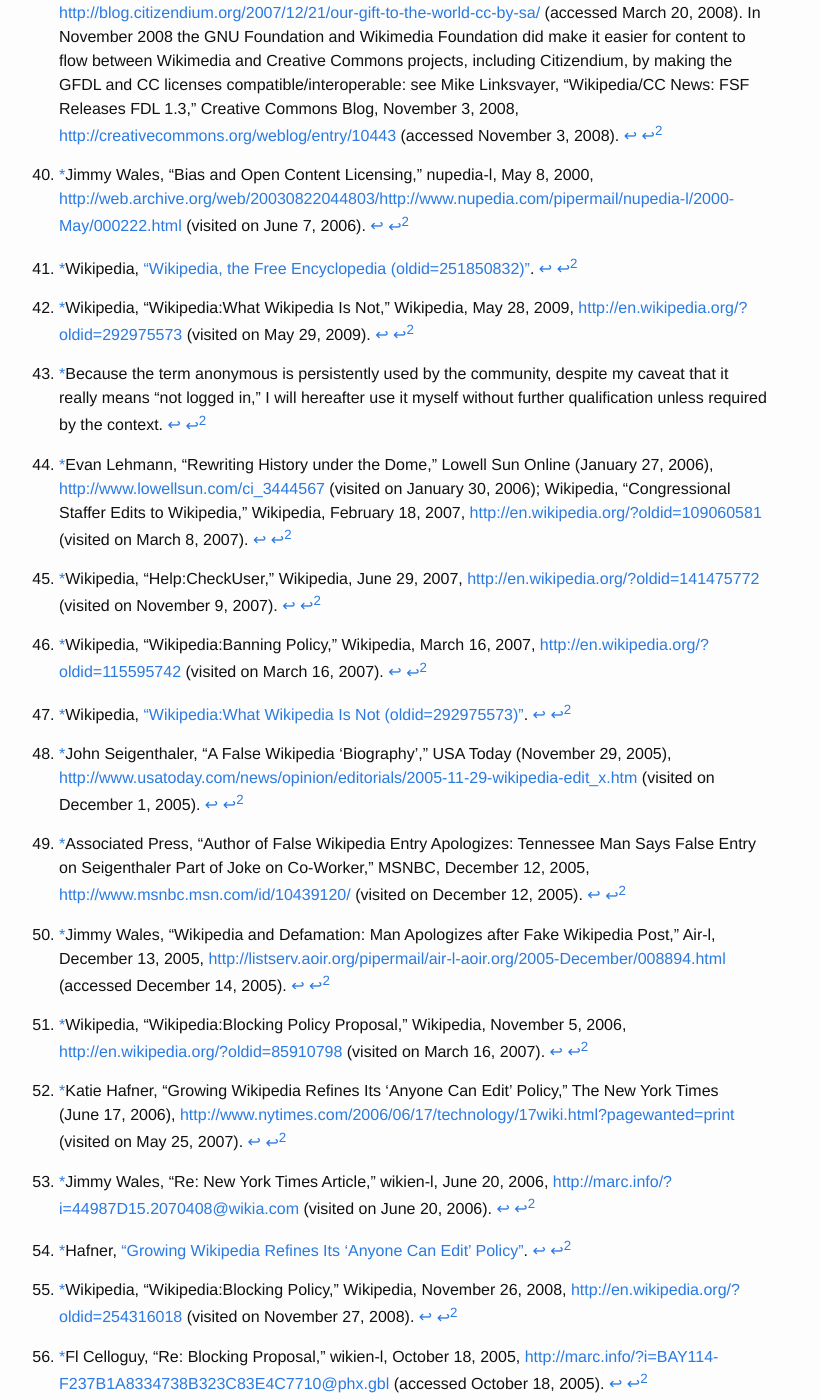
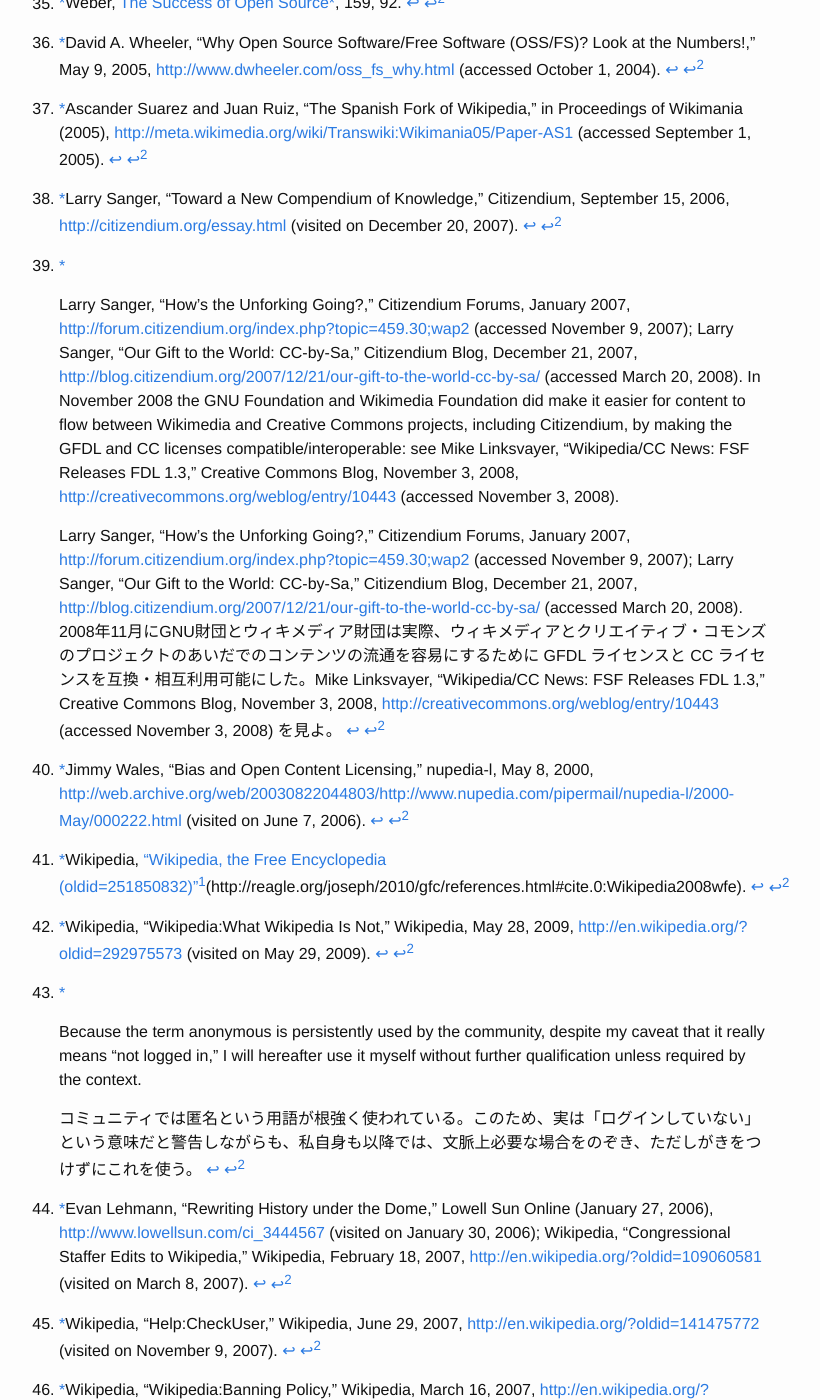
Before and after one commit to good-faith-collaboration-ja/good-faith-collaboration-ja.github.io, a Jekyll site: the page built from ch4/gfc-ja-ch4.md, in a window 1280 px wide and 1400 px high, scrolled down 34313 px. Shown: the whole window, without its empty margins (241-1061 px from the left). Built offline with Jekyll 4.4.1, drawn with Linux system fonts in a browser that asks for light colours; some of the changed text lies outside the part shown.

Commit message:
Footnotes etc

```diff
--- a/ch4/gfc-ja-ch4.md
+++ b/ch4/gfc-ja-ch4.md
@@ -519,13 +519,13 @@
 
 [^9]: [\*](http://reagle.org/joseph/2010/gfc/chapter-4.html#enmark-330)Samuel Bowles and Herbert Gintis, “The Moral Economy of Communities: Structured Populations and the Evolution of Pro-Social Norms,” Evolution & Human Behavior 19, number 1 (1998): 3–25, <http://www.umass.edu/preferen/gintis/prosocial.pdf> (visited on December 11, 2006); Lee Sproull, Caryn A. Conley, and Jae Yun Moon, “Prosocial Behavior on the Net,” chapter 6 in The Social Net: the Social Psychology of the Internet, ed. Yair Amichahi-Hamburger (Oxford: Oxford University Press, 2004), 139–162, [http://pages.stern.nyu.edu/\~cconley/Prosocial.pdf](http://pages.stern.nyu.edu/%7Ecconley/Prosocial.pdf) (visited on April 24, 2003).
 
-[^10]: [\*](http://reagle.org/joseph/2010/gfc/chapter-4.html#enmark-331)Reagle, [“Open Content Communities”](http://reagle.org/joseph/2010/gfc/references.html#cite.0:Reagle2004occ); Joseph Reagle, “Open Communities and Closed Law,” in In the Shade of the Commons -Towards a Culture of Open Networks, ed. Lipika Bansal, Paul Keller, and Geert Lovink (Waag Society Amsterdam, December 2006), 165–167, <http://reagle.org/joseph/2006/10/10-open-community-closed-law> (visited on January 23, 2007).
+[^10]: [\*](http://reagle.org/joseph/2010/gfc/chapter-4.html#enmark-331)Reagle, [“Open Content Communities”](/ch4/gfc-ja-ch4.html#fn:7)[^7][\*](http://reagle.org/joseph/2010/gfc/references.html#cite.0:Reagle2004occ); Joseph Reagle, “Open Communities and Closed Law,” in In the Shade of the Commons -Towards a Culture of Open Networks, ed. Lipika Bansal, Paul Keller, and Geert Lovink (Waag Society Amsterdam, December 2006), 165–167, <http://reagle.org/joseph/2006/10/10-open-community-closed-law> (visited on January 23, 2007).
 
 [^11]: [\*](http://reagle.org/joseph/2010/gfc/chapter-4.html#enmark-332)Richard M. Stallman, “The Free Software Definition,” GNU, 2005, <http://www.gnu.org/philosophy/free-sw.html> (visited on April 5, 2006); OSI, “The Open Source Definition,” OSI, July 24, 2006, <http://www.opensource.org/docs/definition.php> (visited on November 7, 2007); Freedom Defined, “Definition of Free Cultural Works”, Freedom Defined, December 1, 2008, <http://freedomdefined.org/Definition> (accessed July 7, 2009).
 
-[^12]: [\*](http://reagle.org/joseph/2010/gfc/chapter-4.html#enmark-333)See Chris Dibona, Sam Ockman, and Mark Stone, Open Sources: Voices from the Open Source Revolution (Sebastopol, CA: O’Reilly, 1999), <http://oreilly.com/catalog/opensources/book/toc.html> (visited on December 10, 2005); Sam Williams, Free as in Freedom: Richard Stallman’s Crusade for Free Software (Sebastopol, CA: O’Reilly, 2002), <http://oreilly.com/openbook/freedom/index.html> (visited on April 29, 2004); Weber, [The Success of Open Source](http://reagle.org/joseph/2010/gfc/references.html#cite.0:Weber2004sos); Samir Chopra and Scott Dexter, Decoding Liberation: the Promise of Free and Open Source Software (New York: Routledge, 2007), [http://www.sci.brooklyn.cuny.edu/\~bcfoss/DL/](http://www.sci.brooklyn.cuny.edu/%7Ebcfoss/DL/) (accessed November 30, 2007).
+[^12]: [\*](http://reagle.org/joseph/2010/gfc/chapter-4.html#enmark-333)See Chris Dibona, Sam Ockman, and Mark Stone, Open Sources: Voices from the Open Source Revolution (Sebastopol, CA: O’Reilly, 1999), <http://oreilly.com/catalog/opensources/book/toc.html> (visited on December 10, 2005); Sam Williams, Free as in Freedom: Richard Stallman’s Crusade for Free Software (Sebastopol, CA: O’Reilly, 2002), <http://oreilly.com/openbook/freedom/index.html> (visited on April 29, 2004); Weber, [The Success of Open Source](/ch3/gfc-ja-ch3.html#fn:9)[\*](http://reagle.org/joseph/2010/gfc/references.html#cite.0:Weber2004sos); Samir Chopra and Scott Dexter, Decoding Liberation: the Promise of Free and Open Source Software (New York: Routledge, 2007), [http://www.sci.brooklyn.cuny.edu/\~bcfoss/DL/](http://www.sci.brooklyn.cuny.edu/%7Ebcfoss/DL/) (accessed November 30, 2007).
 
-[^13]: [\*](http://reagle.org/joseph/2010/gfc/chapter-4.html#enmark-334)Williams, [Free as in Freedom](http://reagle.org/joseph/2010/gfc/references.html#cite.0:Williams2002faf).
+[^13]: [\*](http://reagle.org/joseph/2010/gfc/chapter-4.html#enmark-334)Williams, [Free as in Freedom](/ch4/gfc-ja-ch4.html#fn:12)[^12](http://reagle.org/joseph/2010/gfc/references.html#cite.0:Williams2002faf).
 
 [^14]: [\*](http://reagle.org/joseph/2010/gfc/chapter-4.html#enmark-335)Richard M. Stallman, “The GNU Project,” GNU, June 16, 2005, <http://www.gnu.org/gnu/thegnuproject.html> (visited on April 5, 2006).
 
@@ -533,19 +533,23 @@
 
 [^16]: [\*](http://reagle.org/joseph/2010/gfc/chapter-4.html#enmark-337)Jimmy Wales quoted in Stacy Schiff, “Know It All: Can Wikipedia Conquer Expertise?,” The New Yorker (July 31, 2006): 3, <http://www.newyorker.com/archive/2006/07/31/060731fa_fact> (visited on August 16, 2006); referring to Eric Raymond, “The Cathedral and the Bazaar,” 1997, [http://www.catb.org/\~esr/writings/cathedral-bazaar/](http://www.catb.org/%7Eesr/writings/cathedral-bazaar/) (visited on April 29, 2004).
 
-[^17]: [\*](http://reagle.org/joseph/2010/gfc/chapter-4.html#enmark-338)Wales, [“Statement of Principles (oldid=89244123)”](http://reagle.org/joseph/2010/gfc/references.html#cite.0:Wales2001sp).
+[^17]: [\*](http://reagle.org/joseph/2010/gfc/chapter-4.html#enmark-338)Wales, [“Statement of Principles (oldid=89244123)”](/ch4/gfc-ja-ch4.html#fn:6)[^6](http://reagle.org/joseph/2010/gfc/references.html#cite.0:Wales2001sp).
 
-[^18]: [\*](http://reagle.org/joseph/2010/gfc/chapter-4.html#enmark-339)Eric Raymond, quoted in Schiff, [“Know It All”](http://reagle.org/joseph/2010/gfc/references.html#cite.0:Schiff2006kia), 8.
+[^18]: [\*](http://reagle.org/joseph/2010/gfc/chapter-4.html#enmark-339)Eric Raymond, quoted in Schiff, [“Know It All”](/ch4/gfc-ja-ch4.html#fn:16)[^16][\*](http://reagle.org/joseph/2010/gfc/references.html#cite.0:Schiff2006kia), 8.
 
 [^19]: [\*](http://reagle.org/joseph/2010/gfc/chapter-4.html#enmark-340)dharma, “Agreed,” Kuro5hin, December 30, 2004, <http://www.kuro5hin.org/story/2004/12/30/142458/25> (visited on December 31, 2004).
 
-[^20]: [\*](http://reagle.org/joseph/2010/gfc/chapter-4.html#enmark-341)Stalder, [“On the Differences between Open Source and Open Culture”](http://reagle.org/joseph/2010/gfc/references.html#cite.0:Stalder2006odb).
+[^20]: [\*](http://reagle.org/joseph/2010/gfc/chapter-4.html#enmark-341)Stalder, [“On the Differences between Open Source and Open Culture”](/ch3/gfc-ja-ch3.html#fn:36)[\*](http://reagle.org/joseph/2010/gfc/references.html#cite.0:Stalder2006odb).
 
 [^21]: [\*](http://reagle.org/joseph/2010/gfc/chapter-4.html#enmark-342)Lawrence Lessig, Free Culture: How Big Media Uses Technology and the Law to Lock down Culture and Control Creativity (New York: Penguin Press, 2004), <http://download.nowis.com/index.cfm?phile=FreeCulture.html> (visited on April 17, 2006); a history of Creative Commons and the free culture movement is presented by David Bollier, Viral Spiral: How the Commoners Built a Digital Republic of Their Own (New York: New Press, 2009).
 
-[^22]: [\*](http://reagle.org/joseph/2010/gfc/chapter-4.html#enmark-343)Meatball, [“MeatballBackgrounder”](http://reagle.org/joseph/2010/gfc/references.html#cite.0:Meatball2006mer); Meatball, “FairProcess,” Meatball Wiki, November 9, 2007, <http://www.usemod.com/cgi-bin/mb.pl?FairProcess> (accessed November 9, 2007).
+[^22]: [\*](http://reagle.org/joseph/2010/gfc/chapter-4.html#enmark-343)Meatball, [“MeatballBackgrounder”](/ch3/gfc-ja-ch3.html#fn:28)[\*](http://reagle.org/joseph/2010/gfc/references.html#cite.0:Meatball2006mer); Meatball, “FairProcess,” Meatball Wiki, November 9, 2007, <http://www.usemod.com/cgi-bin/mb.pl?FairProcess> (accessed November 9, 2007).
 
-[^23]: [\*](http://reagle.org/joseph/2010/gfc/chapter-4.html#enmark-344)For computers eroding accountability, see Helen Nissenbaum, “Accountability in a Computerized Society,” Science and Engineering Ethics 2, number 2 (1996): 25–42, <http://www.nyu.edu/projects/nissenbaum/papers/accountability.pdf> (accessed November 4, 2006); on furthering accountability, see Shay David, “Opening the Source of Accountability,” First Monday 9, number 11 (November 2004), <http://firstmonday.org/issues/issue9_11/david/index.html> (visited on November 11, 2005); Beth Simone Noveck, “Wiki-Government: How Open-Source Technology Can Make Government Decision-Making More Expert and More Democratic,” Democracy: A Journal of Ideas, number 7 (Winter 2007), <http://www.democracyjournal.org/article.php?ID=6570> (visited on February 14, 2008).
+[^23]: [\*](http://reagle.org/joseph/2010/gfc/chapter-4.html#enmark-344)
+
+    For computers eroding accountability, see Helen Nissenbaum, “Accountability in a Computerized Society,” Science and Engineering Ethics 2, number 2 (1996): 25–42, <http://www.nyu.edu/projects/nissenbaum/papers/accountability.pdf> (accessed November 4, 2006); on furthering accountability, see Shay David, “Opening the Source of Accountability,” First Monday 9, number 11 (November 2004), <http://firstmonday.org/issues/issue9_11/david/index.html> (visited on November 11, 2005); Beth Simone Noveck, “Wiki-Government: How Open-Source Technology Can Make Government Decision-Making More Expert and More Democratic,” Democracy: A Journal of Ideas, number 7 (Winter 2007), <http://www.democracyjournal.org/article.php?ID=6570> (visited on February 14, 2008).
+
+    コンピュータによる説明責任の浸食については、Helen Nissenbaum, “Accountability in a Computerized Society,” Science and Engineering Ethics 2, number 2 (1996): 25–42, <http://www.nyu.edu/projects/nissenbaum/papers/accountability.pdf> (accessed November 4, 2006) を見よ。説明責任の促進については Shay David, “Opening the Source of Accountability,” First Monday 9, number 11 (November 2004), <http://firstmonday.org/issues/issue9_11/david/index.html> (visited on November 11, 2005); Beth Simone Noveck, “Wiki-Government: How Open-Source Technology Can Make Government Decision-Making More Expert and More Democratic,” Democracy: A Journal of Ideas, number 7 (Winter 2007), <http://www.democracyjournal.org/article.php?ID=6570> (visited on February 14, 2008) を見よ。
 
 [^24]: [\*](http://reagle.org/joseph/2010/gfc/chapter-4.html#enmark-345)Jill Coffin, “Analysis of Open Source Principles and Diverse Collaborative Communities,” First Monday 11, number 6 (May 2006), <http://firstmonday.org/issues/issue11_6/coffin/index.html> (visited on October 2, 2007).
 
@@ -569,7 +573,7 @@
 
 [^34]: [\*](http://reagle.org/joseph/2010/gfc/chapter-4.html#enmark-355)Meatball, “RightToFork,” Meatball Wiki, October 11, 2007, <http://www.usemod.com/cgi-bin/mb.pl?RightToFork> (visited on October 11, 2007).
 
-[^35]: [\*](http://reagle.org/joseph/2010/gfc/chapter-4.html#enmark-356)Weber, [The Success of Open Source](http://reagle.org/joseph/2010/gfc/references.html#cite.0:Weber2004sos), 159, 92.
+[^35]: [\*](http://reagle.org/joseph/2010/gfc/chapter-4.html#enmark-356)Weber, [The Success of Open Source](/ch3/gfc-ja-ch3.html#fn:9)[\*](http://reagle.org/joseph/2010/gfc/references.html#cite.0:Weber2004sos), 159, 92.
 
 [^36]: [\*](http://reagle.org/joseph/2010/gfc/chapter-4.html#enmark-357)David A. Wheeler, “Why Open Source Software/Free Software (OSS/FS)? Look at the Numbers!,” May 9, 2005, <http://www.dwheeler.com/oss_fs_why.html> (accessed October 1, 2004).
 
@@ -577,15 +581,23 @@
 
 [^38]: [\*](http://reagle.org/joseph/2010/gfc/chapter-4.html#enmark-359)Larry Sanger, “Toward a New Compendium of Knowledge,” Citizendium, September 15, 2006, <http://citizendium.org/essay.html> (visited on December 20, 2007).
 
-[^39]: [\*](http://reagle.org/joseph/2010/gfc/chapter-4.html#enmark-360)Larry Sanger, “How’s the Unforking Going?,” Citizendium Forums, January 2007, <http://forum.citizendium.org/index.php?topic=459.30;wap2> (accessed November 9, 2007); Larry Sanger, “Our Gift to the World: CC-by-Sa,” Citizendium Blog, December 21, 2007, <http://blog.citizendium.org/2007/12/21/our-gift-to-the-world-cc-by-sa/> (accessed March 20, 2008). In November 2008 the GNU Foundation and Wikimedia Foundation did make it easier for content to flow between Wikimedia and Creative Commons projects, including Citizendium, by making the GFDL and CC licenses compatible/interoperable: see Mike Linksvayer, “Wikipedia/CC News: FSF Releases FDL 1.3,” Creative Commons Blog, November 3, 2008, <http://creativecommons.org/weblog/entry/10443> (accessed November 3, 2008).
+[^39]: [\*](http://reagle.org/joseph/2010/gfc/chapter-4.html#enmark-360)
+
+    Larry Sanger, “How’s the Unforking Going?,” Citizendium Forums, January 2007, <http://forum.citizendium.org/index.php?topic=459.30;wap2> (accessed November 9, 2007); Larry Sanger, “Our Gift to the World: CC-by-Sa,” Citizendium Blog, December 21, 2007, <http://blog.citizendium.org/2007/12/21/our-gift-to-the-world-cc-by-sa/> (accessed March 20, 2008). In November 2008 the GNU Foundation and Wikimedia Foundation did make it easier for content to flow between Wikimedia and Creative Commons projects, including Citizendium, by making the GFDL and CC licenses compatible/interoperable: see Mike Linksvayer, “Wikipedia/CC News: FSF Releases FDL 1.3,” Creative Commons Blog, November 3, 2008, <http://creativecommons.org/weblog/entry/10443> (accessed November 3, 2008).
+
+    Larry Sanger, “How’s the Unforking Going?,” Citizendium Forums, January 2007, <http://forum.citizendium.org/index.php?topic=459.30;wap2> (accessed November 9, 2007); Larry Sanger, “Our Gift to the World: CC-by-Sa,” Citizendium Blog, December 21, 2007, <http://blog.citizendium.org/2007/12/21/our-gift-to-the-world-cc-by-sa/> (accessed March 20, 2008). 2008年11月にGNU財団とウィキメディア財団は実際、ウィキメディアとクリエイティブ・コモンズのプロジェクトのあいだでのコンテンツの流通を容易にするために GFDL ライセンスと CC ライセンスを互換・相互利用可能にした。Mike Linksvayer, “Wikipedia/CC News: FSF Releases FDL 1.3,” Creative Commons Blog, November 3, 2008, <http://creativecommons.org/weblog/entry/10443> (accessed November 3, 2008) を見よ。
 
 [^40]: [\*](http://reagle.org/joseph/2010/gfc/chapter-4.html#enmark-361)Jimmy Wales, “Bias and Open Content Licensing,” nupedia-l, May 8, 2000, <http://web.archive.org/web/20030822044803/http://www.nupedia.com/pipermail/nupedia-l/2000-May/000222.html> (visited on June 7, 2006).
 
-[^41]: [\*](http://reagle.org/joseph/2010/gfc/chapter-4.html#enmark-362)Wikipedia, [“Wikipedia, the Free Encyclopedia (oldid=251850832)”](http://reagle.org/joseph/2010/gfc/references.html#cite.0:Wikipedia2008wfe).
+[^41]: [\*](http://reagle.org/joseph/2010/gfc/chapter-4.html#enmark-362)Wikipedia, [“Wikipedia, the Free Encyclopedia (oldid=251850832)”](/ch4/gfc-ja-ch4.html#fn:1)[^1](http://reagle.org/joseph/2010/gfc/references.html#cite.0:Wikipedia2008wfe).
 
 [^42]: [\*](http://reagle.org/joseph/2010/gfc/chapter-4.html#enmark-363)Wikipedia, “Wikipedia:What Wikipedia Is Not,” Wikipedia, May 28, 2009, <http://en.wikipedia.org/?oldid=292975573> (visited on May 29, 2009).
 
-[^43]: [\*](http://reagle.org/joseph/2010/gfc/chapter-4.html#enmark-364)Because the term anonymous is persistently used by the community, despite my caveat that it really means “not logged in,” I will hereafter use it myself without further qualification unless required by the context.
+[^43]: [\*](http://reagle.org/joseph/2010/gfc/chapter-4.html#enmark-364)
+
+    Because the term anonymous is persistently used by the community, despite my caveat that it really means “not logged in,” I will hereafter use it myself without further qualification unless required by the context.
+
+    コミュニティでは匿名という用語が根強く使われている。このため、実は「ログインしていない」という意味だと警告しながらも、私自身も以降では、文脈上必要な場合をのぞき、ただしがきをつけずにこれを使う。
 
 [^44]: [\*](http://reagle.org/joseph/2010/gfc/chapter-4.html#enmark-365)Evan Lehmann, “Rewriting History under the Dome,” Lowell Sun Online (January 27, 2006), <http://www.lowellsun.com/ci_3444567> (visited on January 30, 2006); Wikipedia, “Congressional Staffer Edits to Wikipedia,” Wikipedia, February 18, 2007, <http://en.wikipedia.org/?oldid=109060581> (visited on March 8, 2007).
 
@@ -615,25 +627,29 @@
 
 [^57]: [\*](http://reagle.org/joseph/2010/gfc/chapter-4.html#enmark-378)Anthony DiPierro, “Re: Blocking Proposal,” wikien-l, October 19, 2005, <http://marc.info/?i=71cd4dd90510191024r4332fe14tbb075711698d60c0@mail.gmail.com> (visited on October 19, 2005).
 
-[^58]: [\*](http://reagle.org/joseph/2010/gfc/chapter-4.html#enmark-379)Wikipedia, [“Wikipedia:Blocking Policy Proposal (oldid=85910798)”](http://reagle.org/joseph/2010/gfc/references.html#cite.0:Wikipedia2006bpp).
+[^58]: [\*](http://reagle.org/joseph/2010/gfc/chapter-4.html#enmark-379)Wikipedia, [“Wikipedia:Blocking Policy Proposal (oldid=85910798)”](/ch4/gfc-ja-ch4.html#fn:51)[^51](http://reagle.org/joseph/2010/gfc/references.html#cite.0:Wikipedia2006bpp).
 
 [^59]: [\*](http://reagle.org/joseph/2010/gfc/chapter-4.html#enmark-380)Clay Shirky, Here Comes Everybody: the Power of Organizing without Organizations (New York: Penguin Press, 2007), 253 (visited on March 26, 2008).
 
-[^60]: [\*](http://reagle.org/joseph/2010/gfc/chapter-4.html#enmark-381)For a philosophical understanding of the types of values and how they are often in conflict, see Thomas Nagel, “The Fragmentation of Value,” in Mortal Questions (Cambridge, UK: Cambridge University Press, 1979), 128–141. For more recent work on identifying and balancing values in technical design, see Mary Flanagan, Daniel Howe, and Helen Nissenbaum, “Embodying Values in Technology: Theory and Practice”, chapter 16 in Information Technology and Moral Philosophy, ed. Jeroen van den Hoven and John Weckert (Cambridge, UK: Cambridge University Press, 2006), 9, <http://www.nyu.edu/projects/nissenbaum/papers/Nissenbaum-VID.4-25.pdf> (accessed March 25, 2006).
+[^60]: [\*](http://reagle.org/joseph/2010/gfc/chapter-4.html#enmark-381)
+
+    For a philosophical understanding of the types of values and how they are often in conflict, see Thomas Nagel, “The Fragmentation of Value,” in Mortal Questions (Cambridge, UK: Cambridge University Press, 1979), 128–141. For more recent work on identifying and balancing values in technical design, see Mary Flanagan, Daniel Howe, and Helen Nissenbaum, “Embodying Values in Technology: Theory and Practice”, chapter 16 in Information Technology and Moral Philosophy, ed. Jeroen van den Hoven and John Weckert (Cambridge, UK: Cambridge University Press, 2006), 9, <http://www.nyu.edu/projects/nissenbaum/papers/Nissenbaum-VID.4-25.pdf> (accessed March 25, 2006).
+
+    価値観の種類およびそれらがいかにしばしば衝突するかの哲学的理解については、Thomas Nagel, “The Fragmentation of Value,” in Mortal Questions (Cambridge, UK: Cambridge University Press, 1979), 128–141 を見よ。技術的設計において複数の価値観を同定しバランスをとることについてのより最近の研究については、 Mary Flanagan, Daniel Howe, and Helen Nissenbaum, “Embodying Values in Technology: Theory and Practice”, chapter 16 in Information Technology and Moral Philosophy, ed. Jeroen van den Hoven and John Weckert (Cambridge, UK: Cambridge University Press, 2006), 9, <http://www.nyu.edu/projects/nissenbaum/papers/Nissenbaum-VID.4-25.pdf> (accessed March 25, 2006) を見よ。
 
 [^61]: [\*](http://reagle.org/joseph/2010/gfc/chapter-4.html#enmark-382)Langdon Winner, “Do Artifacts Have Politics?,” in The Whale and the Reactor (Chicago: University of Chicago Press, 1986), 18–39, [http://web.archive.org/web/20051217085219/http://www-personal.si.umich.edu/\~rfrost/courses/Women+Tech/readings/Winner.html](http://web.archive.org/web/20051217085219/http://www-personal.si.umich.edu/%7Erfrost/courses/Women+Tech/readings/Winner.html) (visited on February 2, 2005).
 
-[^62]: [\*](http://reagle.org/joseph/2010/gfc/chapter-4.html#enmark-383)Jimmy Wales, quoted in Hafner, [“Growing Wikipedia Refines Its ‘Anyone Can Edit’ Policy”](http://reagle.org/joseph/2010/gfc/references.html#cite.0:Hafner2006gwr).
+[^62]: [\*](http://reagle.org/joseph/2010/gfc/chapter-4.html#enmark-383)Jimmy Wales, quoted in Hafner, [“Growing Wikipedia Refines Its ‘Anyone Can Edit’ Policy”](/ch4/gfc-ja-ch4.html#fn:52)[^52][\*](http://reagle.org/joseph/2010/gfc/references.html#cite.0:Hafner2006gwr).
 
 [^63]: [\*](http://reagle.org/joseph/2010/gfc/chapter-4.html#enmark-384)Steve Woolgar, “The Turn to Technology in Social Studies of Science,” Science, Technology, & Human Values 16, number 1 (Winter 1991): 20–50; Batya Friedman and Helen Nissenbaum, “Bias in Computer Systems.,” ACM Transactions in Information Systems 14, number 2 (1996): 330–346; Helen Nissenbaum, “How Computer Systems Embody Values,” Computer 34, number 3 (March 2001): 120–118, <http://www.nyu.edu/projects/nissenbaum/papers/embodyvalues.pdf> (visited on March 1, 2004).
 
 [^64]: [\*](http://reagle.org/joseph/2010/gfc/chapter-4.html#enmark-385)Jake Wartenberg and Ragesoss, “Flagged Revisions,” Wikipedia Signpost, January 24, 2009, <http://en.wikipedia.org/?oldid=266468243> (visited on January 26, 2009); Noam Cohen, “Wikipedia May Restrict Public’s Ability to Change Entries,” NYTimes.com, January 23, 2009, <http://bits.blogs.nytimes.com/2009/01/23/wikipedia-may-restrict-publics-ability-to-change-entries/> (visited on January 26, 2009).
 
-[^65]: [\*](http://reagle.org/joseph/2010/gfc/chapter-4.html#enmark-386)Wikipedia, [“Wikipedia:Five Pillars (oldid=308208396)”](http://reagle.org/joseph/2010/gfc/references.html#cite.0:Wikipedia2009fp).
+[^65]: [\*](http://reagle.org/joseph/2010/gfc/chapter-4.html#enmark-386)Wikipedia, [“Wikipedia:Five Pillars (oldid=308208396)”](/ch3/gfc-ja-ch3.html#fn:42)[\*](http://reagle.org/joseph/2010/gfc/references.html#cite.0:Wikipedia2009fp).
 
-[^66]: [\*](http://reagle.org/joseph/2010/gfc/chapter-4.html#enmark-387)Wales, [“Statement of Principles (oldid=89244123)”](http://reagle.org/joseph/2010/gfc/references.html#cite.0:Wales2001sp).
+[^66]: [\*](http://reagle.org/joseph/2010/gfc/chapter-4.html#enmark-387)Wales, [“Statement of Principles (oldid=89244123)”](/ch4/gfc-ja-ch4.html#fn:6)[^6][\*](http://reagle.org/joseph/2010/gfc/references.html#cite.0:Wales2001sp).
 
-[^67]: [\*](http://reagle.org/joseph/2010/gfc/chapter-4.html#enmark-388)Seigenthaler, [“A False Wikipedia ‘Biography’”](http://reagle.org/joseph/2010/gfc/references.html#cite.0:Seigenthaler2005fwb).
+[^67]: [\*](http://reagle.org/joseph/2010/gfc/chapter-4.html#enmark-388)Seigenthaler, [“A False Wikipedia ‘Biography’”](/ch4/gfc-ja-ch4.html#fn:48)[^48][\*](http://reagle.org/joseph/2010/gfc/references.html#cite.0:Seigenthaler2005fwb).
 
 [^68]: [\*](http://reagle.org/joseph/2010/gfc/chapter-4.html#enmark-389)Jimmy Wales, “Re: ‘Should Not Be Written by an Interested Party’,” wikien-l, May 3, 2006, <http://marc.info/?i=4458EF10.9060705@wikia.com> (visited on May 3, 2006).
 
```
Also changed, not shown: other parts of ch4/gfc-ja-ch4.md (+4 -4 lines), ch5/gfc-ja-ch5.md (+1 -1 lines), ch6/gfc-ja-ch6.md (+2 -2 lines), index.md (+2 -2 lines).
